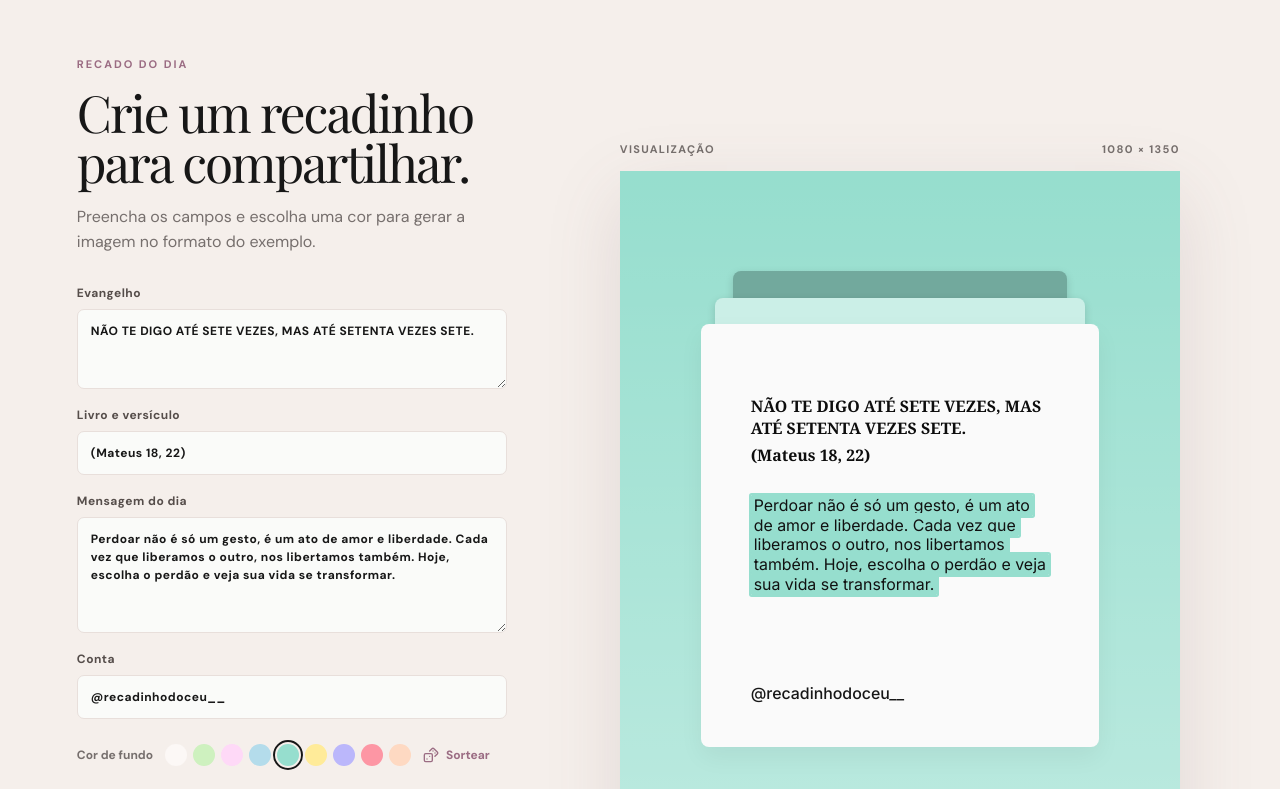
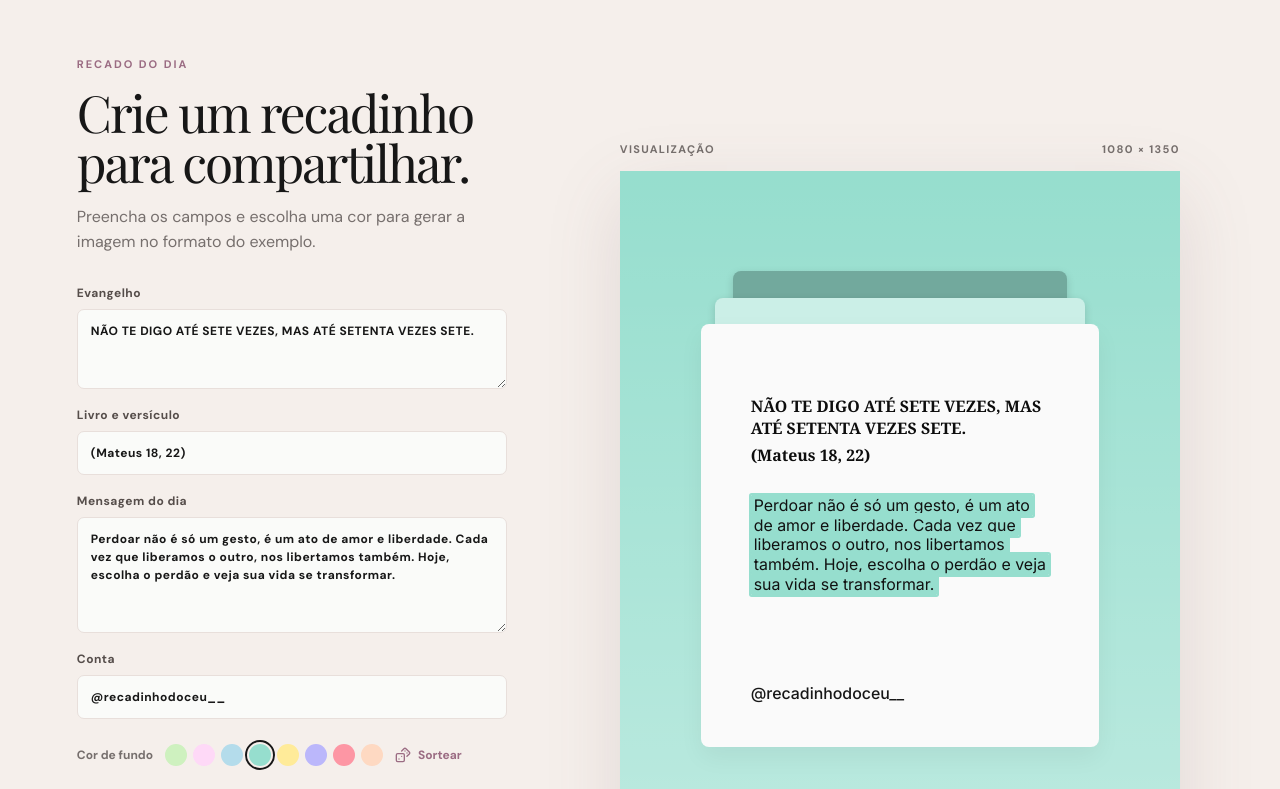
Before and after one commit to accewtech/br.com.recadinhodoceu, a Next.js app: page / in a window 1280 px wide. Shown: the top 789 px of the page. Built offline with nearby package versions, Linux system fonts and the light colour scheme; a web font is replaced by a local one.

Commit message:
fix: update MESSAGE_COLORS to correct color value

```diff
--- a/app/message.ts
+++ b/app/message.ts
@@ -1,5 +1,4 @@
 export const MESSAGE_COLORS = [
-  "#FCF8F6",
   "#CEF1BF",
   "#FED9F7",
   "#B4DCEB",
```
